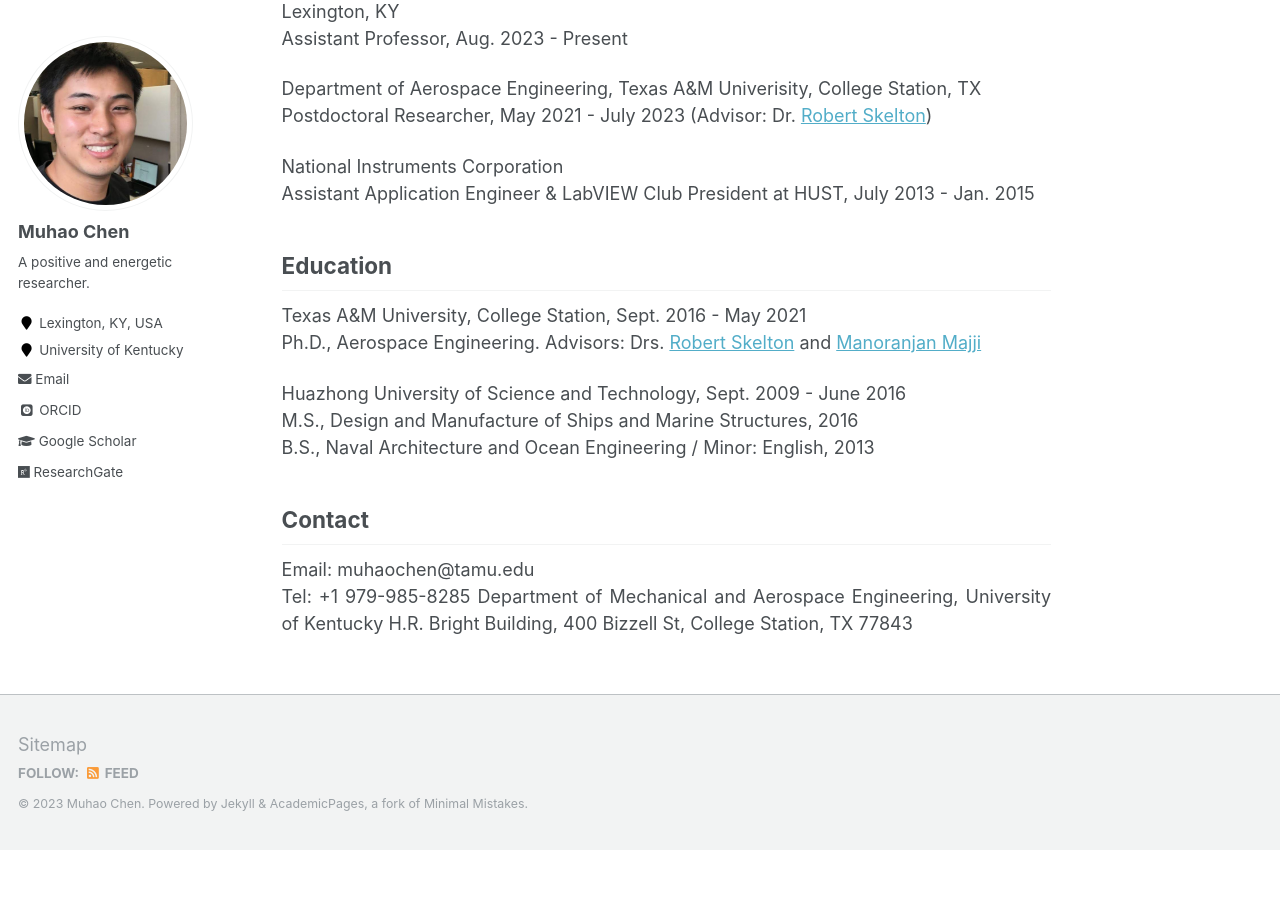
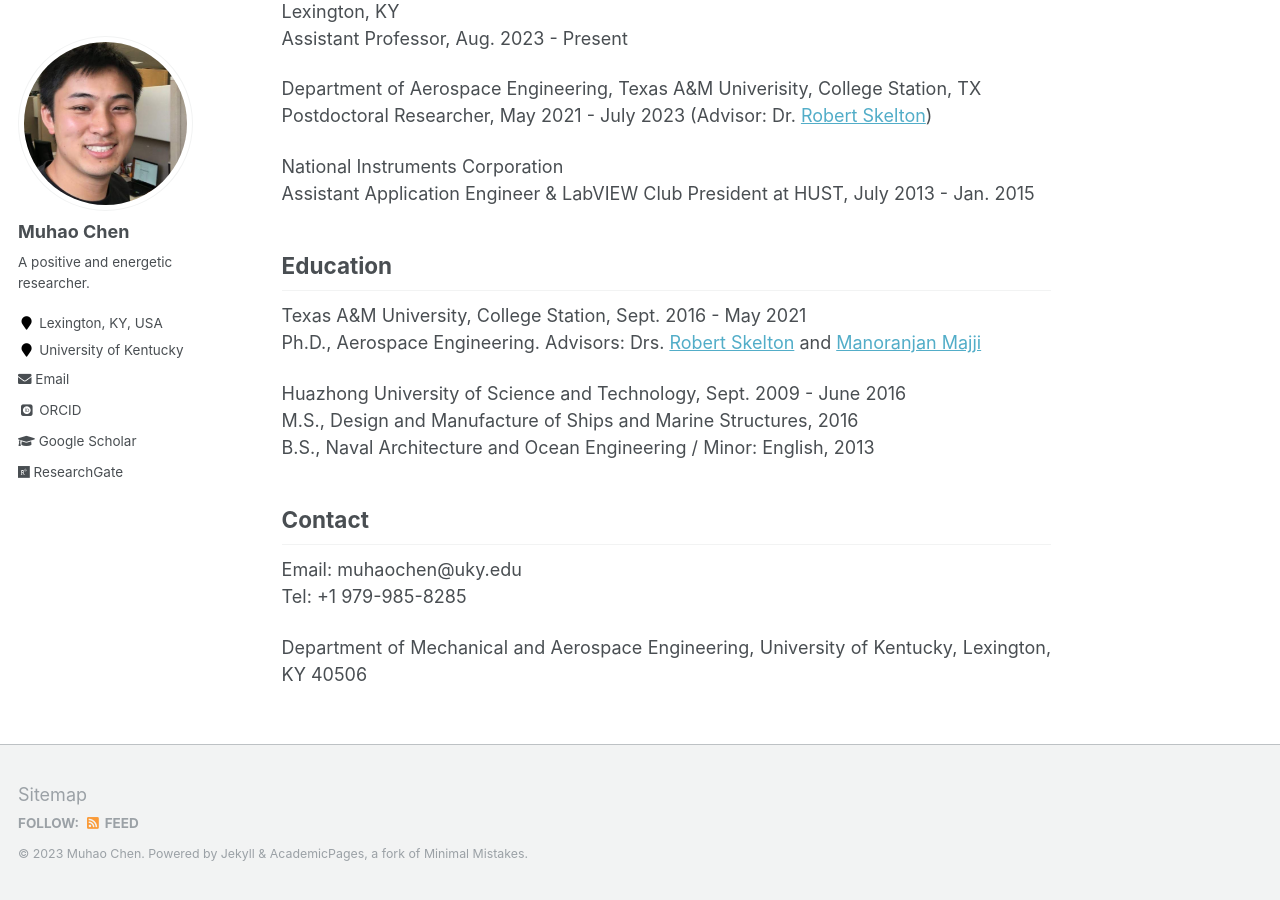
Before and after one commit to Muhao-Chen/muhao-chen.github.io, a Jekyll site: the page built from _pages/about.md, in a window 1280 px wide and 900 px high, scrolled down 887 px. Built offline with Jekyll 4.4.1, drawn with Linux system fonts in a browser that asks for light colours; some web fonts are replaced; before the commit the page ends 1737 px from its top, so only the background shows below that.

Commit message:
Update about.md

```diff
--- a/_pages/about.md
+++ b/_pages/about.md
@@ -62,8 +62,11 @@ B.S., Naval Architecture and Ocean Engineering / Minor: English, 2013
 -->
 
 ## Contact
-Email: muhaochen@tamu.edu
+Email: muhaochen@uky.edu
 Tel: +1 979-985-8285
-Department of Mechanical and Aerospace Engineering, University of Kentucky
+
+Department of Mechanical and Aerospace Engineering, University of Kentucky, Lexington, KY 40506
+
 <!-- ](https://engineering.tamu.edu/aerospace/about/facts.html), [TAMU](https://www.tamu.edu/)       -->
-H.R. Bright Building, 400 Bizzell St, College Station, TX 77843
+
+ <!-- 113A Grehan -->
```
